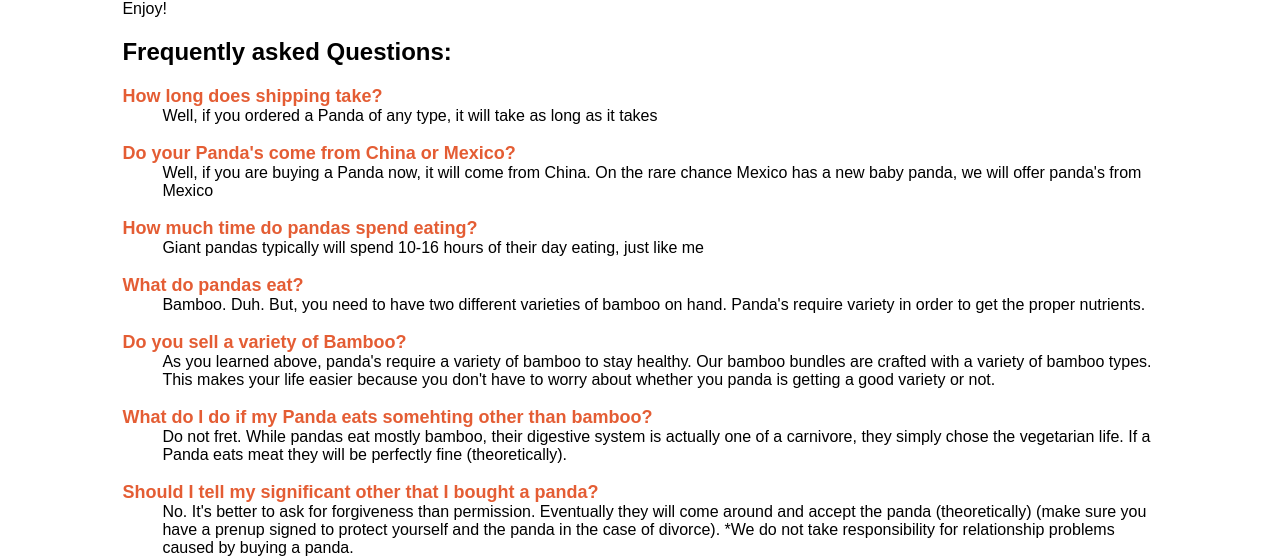
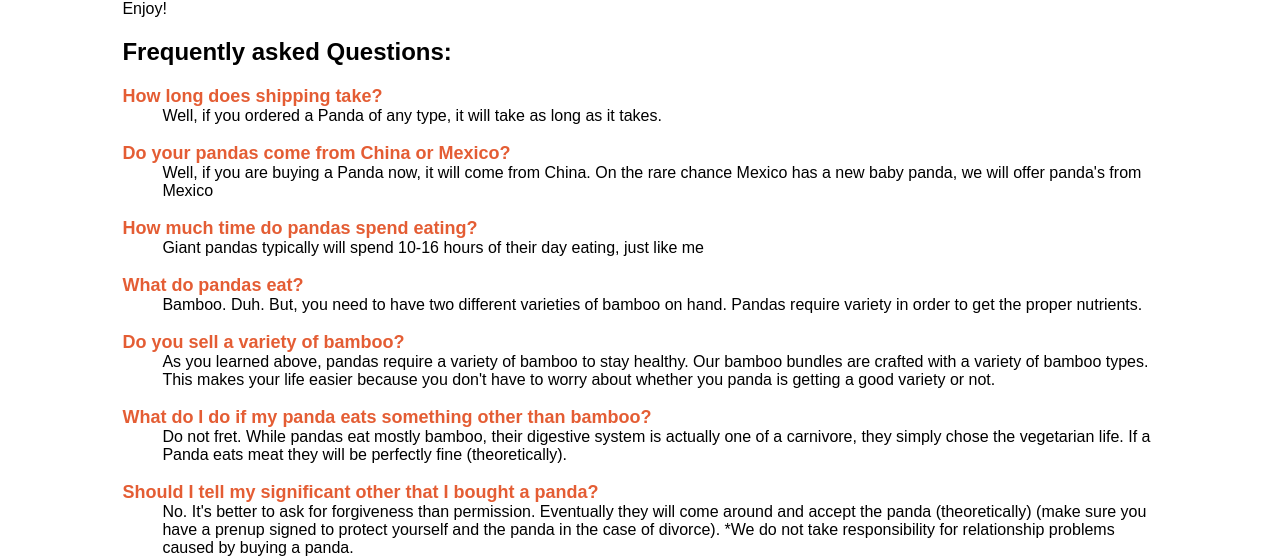
Before and after one commit to MrH100000/Panda, a PHP site: page /about_us in a window 1280 px wide. Shown: the part 279-839 px from the top of the page. Run offline with PHP 8.4, Linux system fonts and the light colour scheme.

Commit message:
spelling mistakes fixed .-.

```diff
--- a/view/about_us.php
+++ b/view/about_us.php
@@ -11,21 +11,21 @@
     <h2> Frequently asked Questions: </h2>
     <dl>
         <dt>How long does shipping take?</dt>
-            <dd>Well, if you ordered a Panda of any type, it will take as long as it takes</dd>
+            <dd>Well, if you ordered a Panda of any type, it will take as long as it takes.</dd>
         <br>
-        <dt>Do your Panda's come from China or Mexico?</dt>
+        <dt>Do your pandas come from China or Mexico?</dt>
             <dd>Well, if you are buying a Panda now, it will come from China. On the rare chance Mexico has a new baby panda, we will offer panda's from Mexico</dd>
         <br>
         <dt>How much time do pandas spend eating?</dt>
             <dd>Giant pandas typically will spend 10-16 hours of their day eating, just like me</dd>
         <br>
         <dt>What do pandas eat?</dt>
-            <dd>Bamboo. Duh. But, you need to have two different varieties of bamboo on hand. Panda's require variety in order to get the proper nutrients.</dd>
+            <dd>Bamboo. Duh. But, you need to have two different varieties of bamboo on hand. Pandas require variety in order to get the proper nutrients.</dd>
         <br>
-        <dt>Do you sell a variety of Bamboo?</dt>
-            <dd>As you learned above, panda's require a variety of bamboo to stay healthy. Our bamboo bundles are crafted with a variety of bamboo types. This makes your life easier because you don't have to worry about whether you panda is getting a good variety or not.</dd>
+        <dt>Do you sell a variety of bamboo?</dt>
+            <dd>As you learned above, pandas require a variety of bamboo to stay healthy. Our bamboo bundles are crafted with a variety of bamboo types. This makes your life easier because you don't have to worry about whether you panda is getting a good variety or not.</dd>
         <br>
-        <dt>What do I do if my Panda eats somehting other than bamboo?</dt>
+        <dt>What do I do if my panda eats something other than bamboo?</dt>
             <dd>Do not fret. While pandas eat mostly bamboo, their digestive system is actually one of a carnivore, they simply chose the vegetarian life. If a Panda eats meat they will be perfectly fine (theoretically).</dd>
         <br>
         <dt>Should I tell my significant other that I bought a panda?</dt>
--- a/view/home.php
+++ b/view/home.php
@@ -6,5 +6,5 @@
       <h1>Welcome to MVC Panda!</h1>
   </center>
   <p>This is your one stop shop for all things panda.</p>
-  <p> (if you are looking for Koala's and Koala accessories please leave, we are MVC Panda's) </p>
+  <p> (if you are looking for koalas and koala accessories please leave, we are MVC Pandas) </p>
   <?php require_once __DIR__ . '/partials/footer.php'; ?>
```
Also changed, not shown: panda.db.
